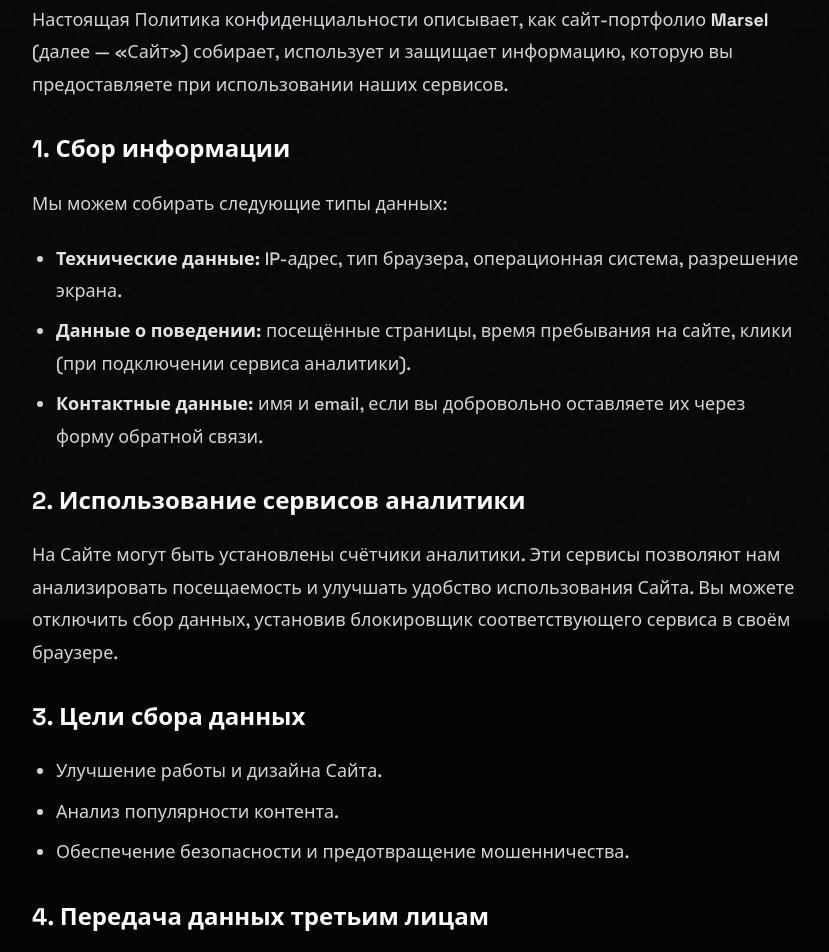
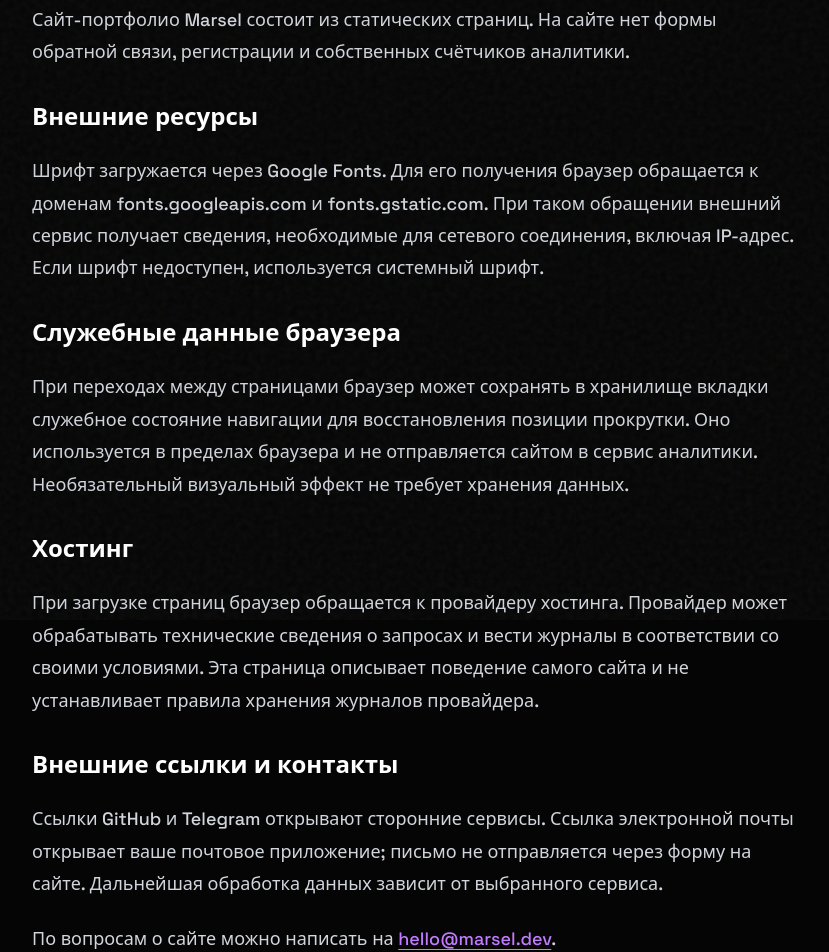
Before and after one commit to gmars1/portfolio, a SvelteKit app: page /privacy in a window 1280 px wide. Shown: the part 180-1132 px from the top of the page, without its empty margins (224-1053 px from the left). Built offline with nearby package versions, Linux system fonts and the light colour scheme.

Commit message:
docs: describe actual setup and site data usage

```diff
--- a/src/routes/privacy/+page.svelte
+++ b/src/routes/privacy/+page.svelte
@@ -2,71 +2,55 @@
 	<title>Политика конфиденциальности — Marsel</title>
 	<meta
 		name="description"
-		content="Политика обработки персональных данных сайта-портфолио Marsel."
+		content="Какие внешние ресурсы и данные браузера использует сайт-портфолио Marsel."
 	/>
 </svelte:head>
 
 <div class="reading mx-auto max-w-3xl text-gray-300">
 	<h1 class="mb-8 text-4xl font-bold text-white">Политика конфиденциальности</h1>
 
-	<p class="mb-6">
-		Настоящая Политика конфиденциальности описывает, как сайт-портфолио <strong>Marsel</strong>
-		(далее — «Сайт») собирает, использует и защищает информацию, которую вы предоставляете при использовании
-		наших сервисов.
+	<p>
+		Сайт-портфолио Marsel состоит из статических страниц. На сайте нет формы обратной связи,
+		регистрации и собственных счётчиков аналитики.
 	</p>
 
-	<h2 class="mt-8 mb-4 text-2xl font-bold text-white">1. Сбор информации</h2>
-	<p>Мы можем собирать следующие типы данных:</p>
-	<ul class="mb-6 list-disc space-y-2 pl-6">
-		<li>
-			<strong>Технические данные:</strong> IP-адрес, тип браузера, операционная система, разрешение экрана.
-		</li>
-		<li>
-			<strong>Данные о поведении:</strong> посещённые страницы, время пребывания на сайте, клики (при
-			подключении сервиса аналитики).
-		</li>
-		<li>
-			<strong>Контактные данные:</strong> имя и email, если вы добровольно оставляете их через форму обратной
-			связи.
-		</li>
-	</ul>
-
-	<h2 class="mt-8 mb-4 text-2xl font-bold text-white">2. Использование сервисов аналитики</h2>
+	<h2 class="mt-8 mb-4 text-2xl font-bold text-white">Внешние ресурсы</h2>
 	<p>
-		На Сайте могут быть установлены счётчики аналитики. Эти сервисы позволяют нам анализировать
-		посещаемость и улучшать удобство использования Сайта. Вы можете отключить сбор данных, установив
-		блокировщик соответствующего сервиса в своём браузере.
+		Шрифт загружается через Google Fonts. Для его получения браузер обращается к доменам
+		fonts.googleapis.com и fonts.gstatic.com. При таком обращении внешний сервис получает сведения,
+		необходимые для сетевого соединения, включая IP-адрес. Если шрифт недоступен, используется
+		системный шрифт.
 	</p>
 
-	<h2 class="mt-8 mb-4 text-2xl font-bold text-white">3. Цели сбора данных</h2>
-	<ul class="mb-6 list-disc space-y-2 pl-6">
-		<li>Улучшение работы и дизайна Сайта.</li>
-		<li>Анализ популярности контента.</li>
-		<li>Обеспечение безопасности и предотвращение мошенничества.</li>
-	</ul>
-
-	<h2 class="mt-8 mb-4 text-2xl font-bold text-white">4. Передача данных третьим лицам</h2>
+	<h2 class="mt-8 mb-4 text-2xl font-bold text-white">Служебные данные браузера</h2>
 	<p>
-		Мы не продаём и не передаём ваши персональные данные третьим лицам, за исключением случаев,
-		предусмотренных законодательством, или когда это необходимо для работы сервисов аналитики в
-		обезличенном виде.
+		При переходах между страницами браузер может сохранять в хранилище вкладки служебное состояние
+		навигации для восстановления позиции прокрутки. Оно используется в пределах браузера и не
+		отправляется сайтом в сервис аналитики. Необязательный визуальный эффект не требует хранения
+		данных.
 	</p>
 
-	<h2 class="mt-8 mb-4 text-2xl font-bold text-white">5. Ваши права</h2>
+	<h2 class="mt-8 mb-4 text-2xl font-bold text-white">Хостинг</h2>
 	<p>
-		Вы имеете право запросить информацию о хранящихся у нас ваших данных, потребовать их исправления
-		или удаления. Для этого свяжитесь с нами по электронной почте.
+		При загрузке страниц браузер обращается к провайдеру хостинга. Провайдер может обрабатывать
+		технические сведения о запросах и вести журналы в соответствии со своими условиями. Эта страница
+		описывает поведение самого сайта и не устанавливает правила хранения журналов провайдера.
 	</p>
 
-	<h2 class="mt-8 mb-4 text-2xl font-bold text-white">6. Контакты</h2>
-	<p>Если у вас есть вопросы по данной Политике, пожалуйста, напишите нам:</p>
+	<h2 class="mt-8 mb-4 text-2xl font-bold text-white">Внешние ссылки и контакты</h2>
 	<p>
+		Ссылки GitHub и Telegram открывают сторонние сервисы. Ссылка электронной почты открывает ваше
+		почтовое приложение; письмо не отправляется через форму на сайте. Дальнейшая обработка данных
+		зависит от выбранного сервиса.
+	</p>
+	<p>
+		По вопросам о сайте можно написать на
 		<a href="mailto:hello@marsel.dev" class="text-purple-400 underline hover:text-purple-300">
 			hello@marsel.dev
-		</a>
+		</a>.
 	</p>
 
 	<p class="mt-12 border-t border-white/10 pt-4 text-sm text-gray-500">
-		Дата последнего обновления: 01.09.2026
+		Дата последнего обновления: 22.10.2026
 	</p>
 </div>
```
Also changed, not shown: 1 other file (tests, documents, lock files or other folders).
